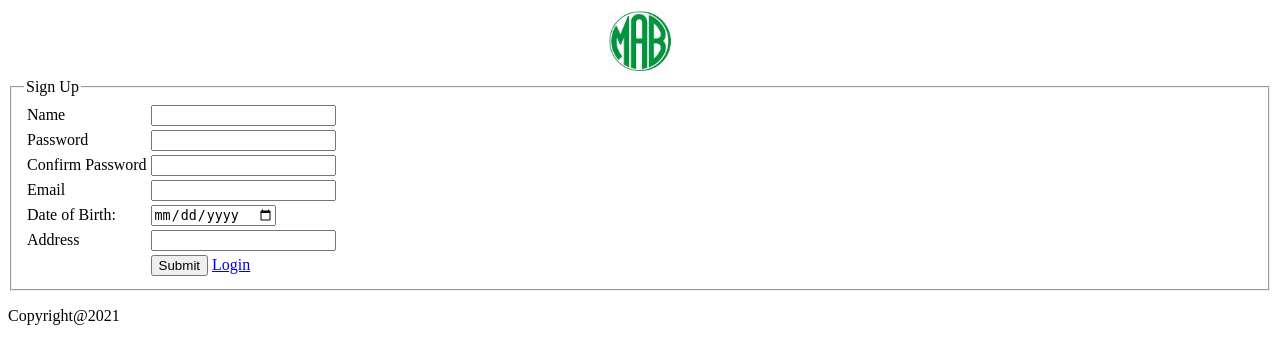
After one commit to shiamabdullah/verve, a PHP site: page /view/signup.php in a window 1280 px wide. The commit adds this page. Shown: the top 364 px of the page. Run offline with PHP 8.4, Linux system fonts and the light colour scheme; lists and menus that the app fills with data are empty.

Commit message:
signup done

```diff
--- a/view/index.html
+++ b/view/index.html
@@ -19,10 +19,10 @@
 		<table border="1" width="100%" >
 			<tr>
 				<th align="center">
-					<a href="signup.html"> Signup</a>
+					<a href="signup.php"> Signup</a>
 				</th>
 				<th align="center">
-					<a href="login.html"> Login</a>
+					<a href="login.php"> Login</a>
 				</th>
 
 				<th align="center">
--- /dev/null
+++ b/view/signup.php
@@ -0,0 +1,50 @@
+<?php
+    $title="Sign Up";
+	include('header.php');
+?>
+<form method="post" action="../controller/regCheck.php">
+		<fieldset>
+			<legend>Sign Up</legend>
+			<table>
+                <tr >
+                    <td>Name<br></td>
+                    <td>
+                        <input type="text" name="name" value="" />
+                    </td>
+                </tr>
+                <tr>
+					<td>Password</td>
+					<td><input type="password" name="password" value=""></td>
+				</tr>
+				<tr>
+					<td>Confirm Password</td>
+					<td><input type="password" name="repass" value=""></td>
+				</tr>
+				<tr>
+					<td>Email</td>
+					<td><input type="email" name="email" value=""></td>
+				</tr>
+                <tr>
+					<td>Date of Birth: </td>
+					<td> <input type="date" name="dob" value="" /> </td>
+                    <td > </td>
+				</tr>
+                <tr>
+					<td>Address</td>
+					<td><input type="address" name="address" value=""></td>
+				</tr>
+				<tr>
+					<td></td>
+					<td>
+						<input type="submit" name="signup" value="Submit">
+						<a href="login.php">Login</a>
+					</td>
+				</tr>
+			</table>
+		</fieldset>
+	</form>
+
+
+<?php
+include('footer.php');
+ ?>
```
Also changed, not shown: view/aboutUs.php (+7 -0 lines), view/regcheck.php (added, +59 -0 lines), view/login.php (added).
